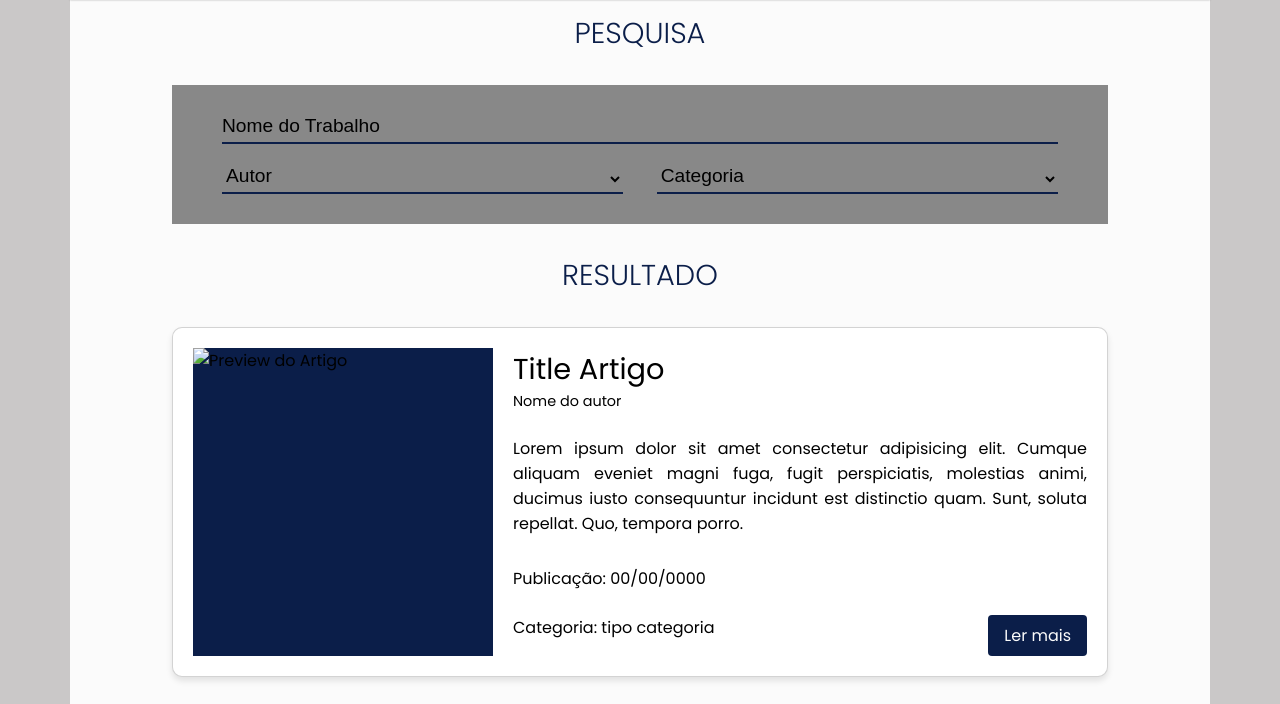
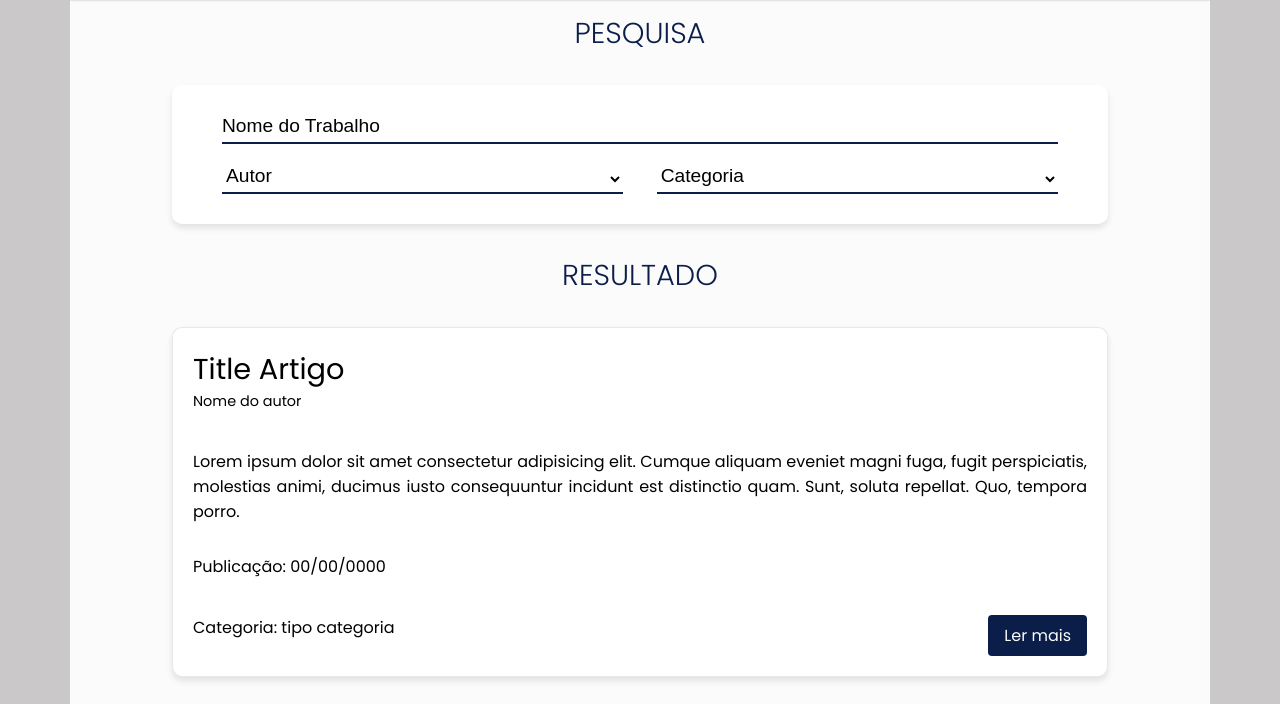
Before and after one commit to MateusSKV9/sistema-cegesp, a plain HTML site: page pages/publicacoes.html in a window 1280 px wide. Shown: the part 68-772 px from the top of the page. Drawn offline with Linux system fonts and the light colour scheme.

Commit message:
Fix publicacoes

```diff
--- a/pages/publicacoes.html
+++ b/pages/publicacoes.html
@@ -82,7 +82,6 @@
             <h2>RESULTADO</h2>
             <section class="section-result">
                 <div class="result-item">
-                    <img src="" alt="Preview do Artigo" />
                     <div class="section-text">
                         <div class="title">
                             <h3>Title Artigo</h3>
@@ -104,7 +103,6 @@
                 </div>
 
                 <div class="result-item">
-                    <img src="" alt="Preview do Artigo" />
                     <div class="section-text">
                         <div class="title">
                             <h3>Title Artigo</h3>
@@ -126,7 +124,6 @@
                 </div>
 
                 <div class="result-item">
-                    <img src="" alt="Preview do Artigo" />
                     <div class="section-text">
                         <div class="title">
                             <h3>Title Artigo</h3>
--- a/styles/publicacoes/publicacoes.css
+++ b/styles/publicacoes/publicacoes.css
@@ -26,7 +26,9 @@ h2 {
 .section-forms {
 	width: 90%;
 	padding: 30px 50px;
-	background-color: #888;
+	background-color: #fff;
+    border-radius: 10px;
+    box-shadow: 0 4px 6px rgba(0, 0, 0, 0.1);
 }
 
 form {
@@ -83,7 +85,7 @@ form input::placeholder {
 	background-color: #fff;
     border-radius: 10px;
     box-shadow: 0 4px 6px rgba(0, 0, 0, 0.1);
-	border: 1px solid rgba(0, 0, 0, 0.171);
+	border: 1px solid rgba(0, 0, 0, 0.089);
 
 	display: flex;
 	flex-direction: row;
```
